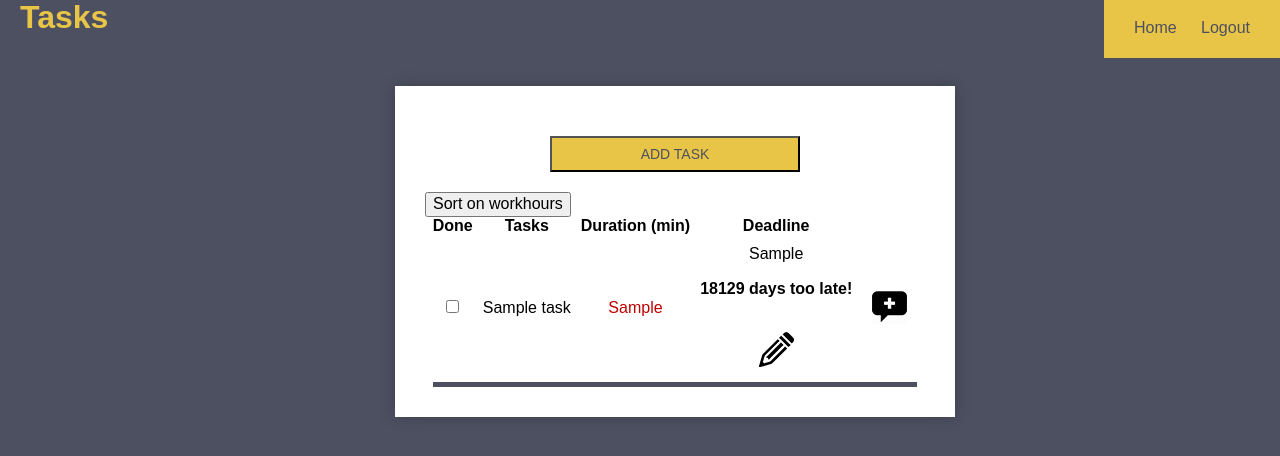
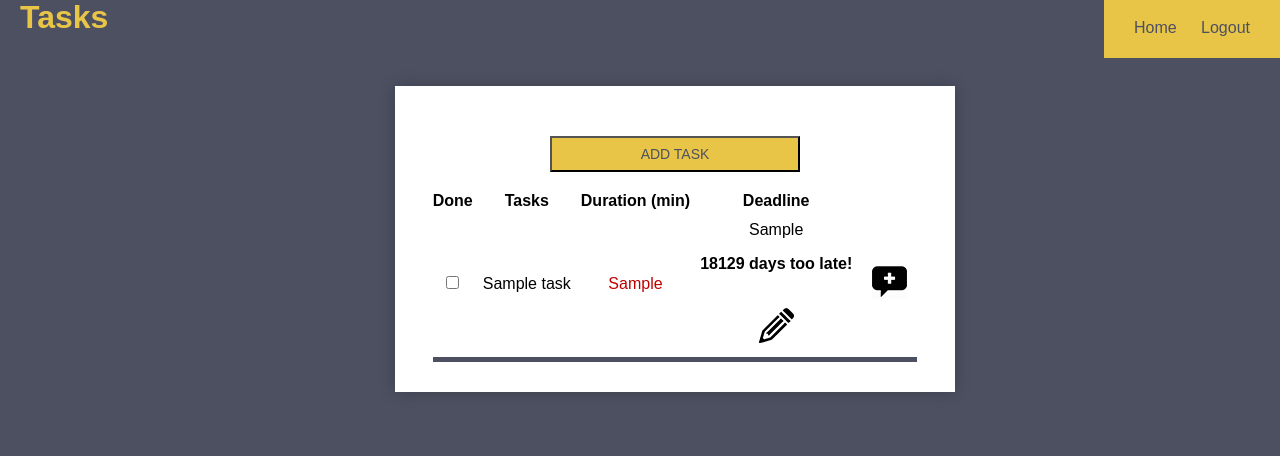
Before and after one commit to anouckdeben95/todoapp, a PHP site: page /tasklist.php?id=1 in a window 1280 px wide. Shown: the part 22-478 px from the top of the page. Run offline with PHP 8.4, Linux system fonts and the light colour scheme; the visitor is signed in with stand-in values (Sample User, id 1); tables that the repository leaves empty or names only in its code hold one stand-in row (values such as "Sample post").

Commit message:
Update tasklist.php

```diff
--- a/tasklist.php
+++ b/tasklist.php
@@ -65,7 +65,7 @@
     <main>
         <div class="white">
         <input type='submit' class='btn' value='Add task' onClick="window.location.href='addTask.php?id=<?php echo $listItemId; ?>'"><br>
-        <input type='submit' name='sort' class='sort' value='Sort on workhours' id="<?php echo $listItemId; ?>"><br>
+        <!--<input type='submit' name='sort' class='sort' value='Sort on workhours' id="<?php echo $listItemId; ?>"><br>-->
 
         <table class="listing" cellspacing="0" cellpadding="0">
         <thead>
@@ -99,7 +99,7 @@
             echo "<td>" . $row['name'] . "</td>";
             echo "<td>" . $time . "</td>";
             echo "<td>" . $showdl . "<p style='font-weight:bold'>". $days ."</p><br>
-            <a onclick='openPopup(". $row['id'] .")'><img src='images/edit_icon_s.png'></a></td>";
+            <a class='pen' onclick='openPopup(". $row['id'] .")'><img src='images/edit_icon_s.png'></a></td>";
             echo "<td><a onclick='openComments(". $row['id'] .")'>
             <img src='images/add_icon_s.png'></a></td>";
             echo "</tr>";
@@ -118,7 +118,6 @@
 		            ?>
 		        </ul>
                 <form method="POST" class="comment">
-                    <?php //echo "<p style='display: none;' id='aid". $row['id'] ."'>".$taskid."</p>" ?>
                     <textarea id="comment" name="comment_content" class="form-control" placeholder="Enter Comment" rows="1"></textarea>
                     <?php echo "<input type='submit' id=". $row['id'] ." name='submit' class='btn submit' value='Submit' />" ?>
                 </form>
@@ -206,5 +205,4 @@
 <script src="js/comment.js"></script>
 <script src="js/checked.js"></script>
 <script src="js/update.js"></script>
-<script src="js/sort.js"></script>
 </html>
```
